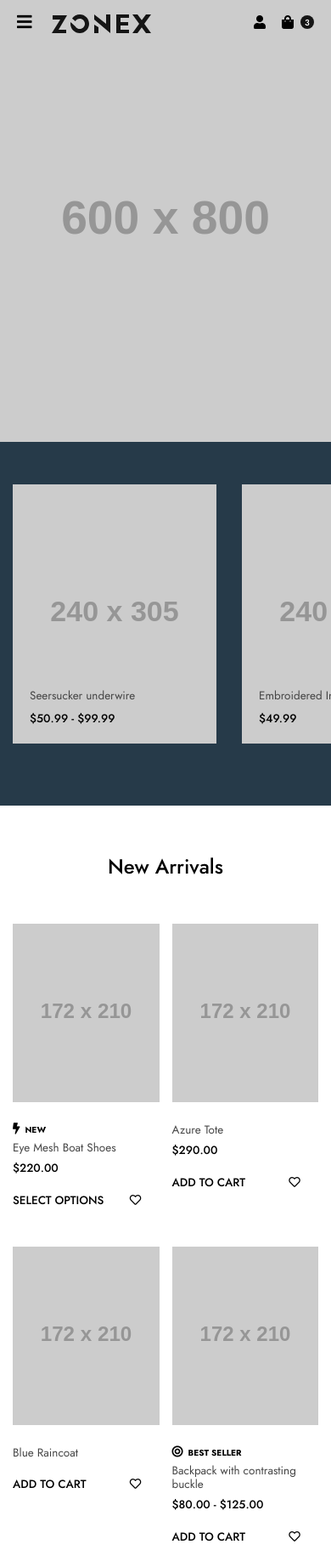
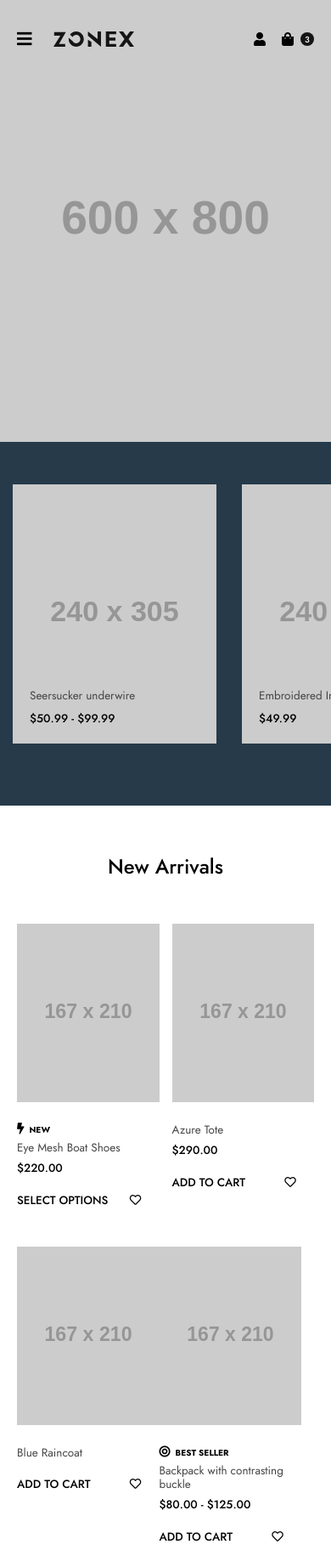
Before and after one commit to kkosmowski/frontend-level-up, a website built with webpack: page src/index.html in a window 390 px wide. Shown: the top 1824 px of the page at 85% size. Built offline with nearby package versions, Linux system fonts and the light colour scheme; placeholder pictures from the web are drawn by us; files whose address does not match are found by name.

Commit message:
New arrivals fixed on tablet Minor js cleanup Layout margins unified

```diff
--- a/src/index.js
+++ b/src/index.js
@@ -145,12 +145,7 @@ const handleFooterSelects = () => {
         e.target.parentNode.classList.add('current');
       }
     });
-
-    select.addEventListener('blur', () => {
-      console.log('blur')
-;      checkbox.checked = false;
-    })
-  })
+  });
 };
 
 const handleScroll = () => {
--- a/src/styles/_components.scss
+++ b/src/styles/_components.scss
@@ -4,7 +4,6 @@
 @import 'components/product';
 @import 'components/layout';
 @import 'components/section';
-@import 'components/new-arrivals';
 @import 'components/products-collage';
 @import 'components/newsletter';
 @import 'components/footer';
--- a/src/styles/_variables.scss
+++ b/src/styles/_variables.scss
@@ -1,5 +1,10 @@
 // layout variables
 $layout-desktop-max-width: 132.6rem;
+
+$desktop-horizontal-margin: 1rem;
+$desktop-md-horizontal-margin: 2rem;
+$tablet-horizontal-margin: 3rem;
+$mobile-horizontal-margin: 2rem;
 
 $nav-item-desktop-font-size: 1.5rem;
 
--- a/src/styles/components/_footer.scss
+++ b/src/styles/components/_footer.scss
@@ -16,7 +16,7 @@ $footer-border: 1px solid #eee;
     @include flex(flex-start, stretch);
     flex-direction: column;
     padding: 3.8rem 0 2rem;
-    margin: 0 1rem;
+    margin: 0 $desktop-horizontal-margin;
     border-top: $footer-border;
     font-size: 1.3rem;
     color: $primary-text-color;
@@ -93,6 +93,10 @@ $footer-border: 1px solid #eee;
   }
 
   @include media-desktop-xs-down() {
+    &__wrapper {
+      margin: 0 $desktop-md-horizontal-margin;
+    }
+
     .footer__row {
       &:first-child {
         flex-direction: column;
@@ -105,10 +109,6 @@ $footer-border: 1px solid #eee;
   }
 
   @include media-desktop-xs-down-and-mobile() {
-    &__wrapper {
-      margin: 0 2rem;
-    }
-
     &__row {
       + .footer__row {
         padding-top: 1.5rem;
@@ -118,11 +118,17 @@ $footer-border: 1px solid #eee;
     }
   }
 
+  @include media-tablet() {
+    &__wrapper {
+      margin: 0 $tablet-horizontal-margin;
+    }
+  }
+
   @include media-mobile() {
     margin-top: 3rem;
 
     &__wrapper {
-      margin: 0 1.5rem;
+      margin: 0 $mobile-horizontal-margin;
     }
 
     &__row {
--- a/src/styles/components/_go-to-the-top.scss
+++ b/src/styles/components/_go-to-the-top.scss
@@ -1,4 +1,5 @@
 .go-to-the-top {
+  $color: #375973;
   position: fixed;
   z-index: 9;
   bottom: 5rem;
@@ -11,12 +12,14 @@
   box-shadow: 0 0.5rem 3rem rgba(#000, 0.1);
   opacity: 0;
   pointer-events: none;
-  transition: 0.1s opacity ease-in-out;
-  will-change: opacity;
-  color: #375973;
+  transition: 0.35s all ease-in-out;
+  color: $color;
+
+  &:hover {
+    box-shadow: 0 0.5rem 3rem rgba(#000, 0.1), 0 0.25rem 1rem rgba(#000, 0.15);
+  }
 
   &.sticky {
-    transition-duration: 0.35s;
     opacity: 1;
     pointer-events: all;
   }
--- a/src/styles/components/_header.scss
+++ b/src/styles/components/_header.scss
@@ -4,9 +4,6 @@ $main-header-mobile-height: 52rem;
 $main-header-wrapper-desktop-height: 9rem;
 $main-header-wrapper-tablet-height: 6rem;
 $main-header-wrapper-mobile-height: 5.2rem;
-
-$main-header-wrapper-desktop-margin: 0 1rem;
-$main-header-wrapper-mobile-margin: 0 2rem;
 
 $logo-desktop-width: 11.7rem;
 $logo-mobile-width: 10rem;
@@ -27,7 +24,7 @@ $logo-mobile-height: 1.8rem;
     max-width: $layout-desktop-max-width;
     height: $main-header-wrapper-desktop-height;
     @include flex(space-between, center);
-    margin: $main-header-wrapper-desktop-margin;
+    margin: $desktop-horizontal-margin;
   }
 
   .main-nav,
@@ -38,7 +35,12 @@ $logo-mobile-height: 1.8rem;
   &__logo {
     width: $logo-desktop-width;
     height: $logo-desktop-height;
-    object-fit: contain;
+
+    > img {
+      width: 100%;
+      height: 100%;
+      object-fit: contain;
+    }
   }
 
   &__controls {
@@ -95,7 +97,7 @@ $logo-mobile-height: 1.8rem;
 
     &__wrapper {
       height: $main-header-wrapper-mobile-height;
-      margin: $main-header-wrapper-mobile-margin;
+      margin: $mobile-horizontal-margin;
     }
 
     &__logo {
--- a/src/styles/components/_section.scss
+++ b/src/styles/components/_section.scss
@@ -61,11 +61,11 @@
 
 @include media-desktop-md-down() {
   .section {
-    padding: 10rem 2rem 0;
+    padding: 10rem $desktop-md-horizontal-margin 0;
   }
 }
 
-@include media-desktop-xs() {
+@include media-desktop-xs-down-and-mobile() {
   .section {
     &__grid-4-columns {
       > * {
@@ -121,9 +121,15 @@
   }
 }
 
+@include media-tablet() {
+  .section {
+    padding: 10rem $tablet-horizontal-margin 0;
+  }
+}
+
 @include media-mobile() {
   .section {
-    padding: 5rem 1.5rem 0;
+    padding: 5rem $mobile-horizontal-margin 0;
 
     &__title {
       font-size: 2.4rem;
```
Also changed, not shown: docs/index.js, src/styles/components/_new-arrivals.scss (deleted).
